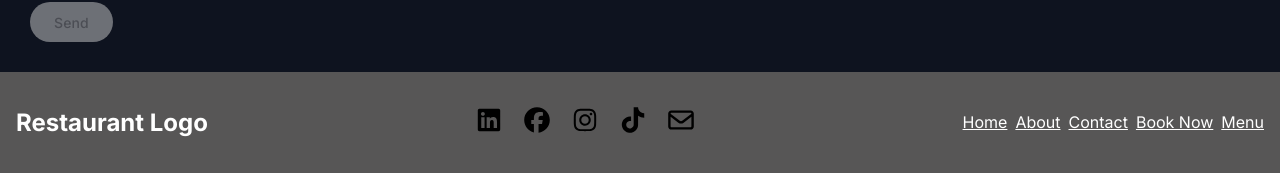
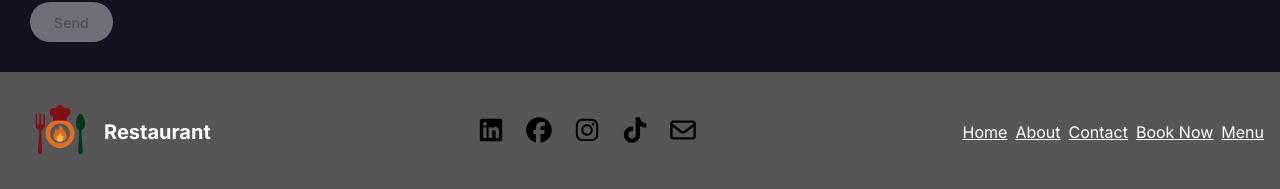
Before and after one commit to ViniciusIshikawa/restaurantWebsite, an Angular app: page /home in a window 1280 px wide. Shown: the part 2994-3183 px from the top of the page. Built offline with nearby package versions, Linux system fonts and the light colour scheme; grey boxes are pictures that could not be loaded; a web font is replaced by a local one.

Commit message:
Style: Added img to the footer

```diff
--- a/src/app/shared/footer/footer.component.css
+++ b/src/app/shared/footer/footer.component.css
@@ -11,9 +11,19 @@ footer {
   padding: 1rem;
 }
 
-.restaurantLogo h2 a {
+.restaurantLogo a {
+  display: flex !important;
+  flex-direction: row !important;
+  justify-content: center !important;
+  align-items: center !important;
   all: unset;
   cursor: pointer;
+  font-size: 20px;
+  font-weight: bold;
+}
+
+.restaurantLogo img {
+  width: 5.5rem;
 }
 
 .spacer {
--- a/src/app/shared/footer/footer.component.html
+++ b/src/app/shared/footer/footer.component.html
@@ -1,6 +1,6 @@
 <footer>
   <div class="restaurantLogo">
-    <h2><a href="/home">Restaurant Logo</a></h2>
+    <a href="/home" id="logoLink"><img src="/assets/images/restaurantLogo.png" alt="Restaurant Logo"> Restaurant</a>
   </div>
   <div class="spacer"></div>
   <div class="socialMedia">
```
